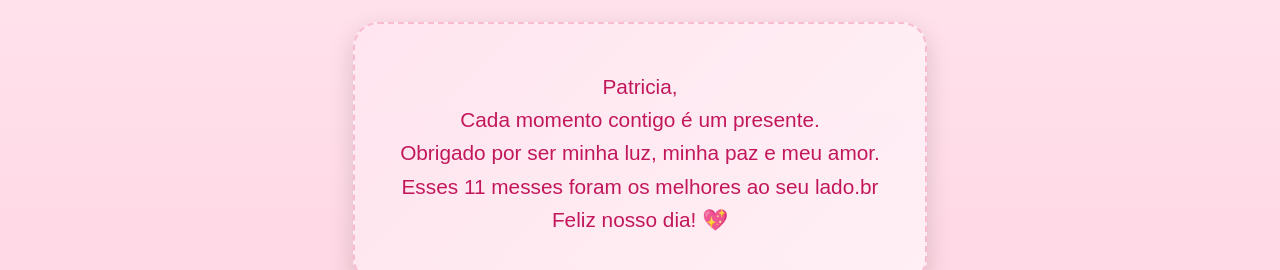
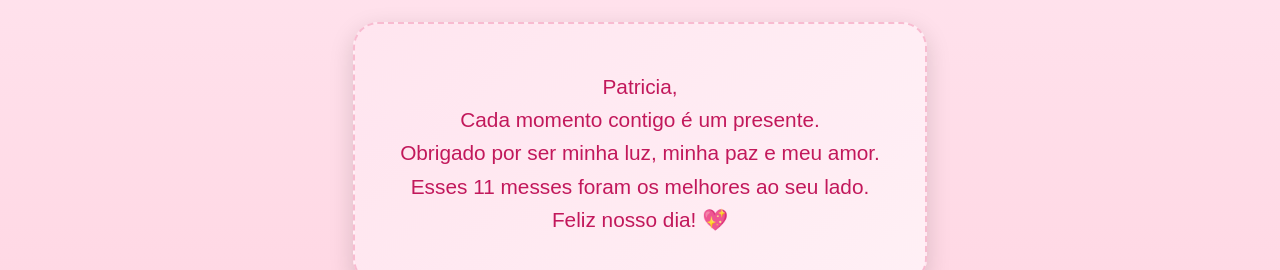
Before and after one commit to matheberti/MP, a plain HTML site: page Love.html in a window 1280 px wide. Shown: the part 147-417 px from the top of the page. Drawn offline with Linux system fonts and the light colour scheme.

Commit message:
Update Love.html

```diff
--- a/Love.html
+++ b/Love.html
@@ -94,7 +94,7 @@
             Patricia, <br>
             Cada momento contigo é um presente. <br>
             Obrigado por ser minha luz, minha paz e meu amor. <br>
-            Esses 11 messes foram os melhores ao seu lado.br
+            Esses 11 messes foram os melhores ao seu lado. <br>
             Feliz nosso dia! 💖
          </p>
 
```
